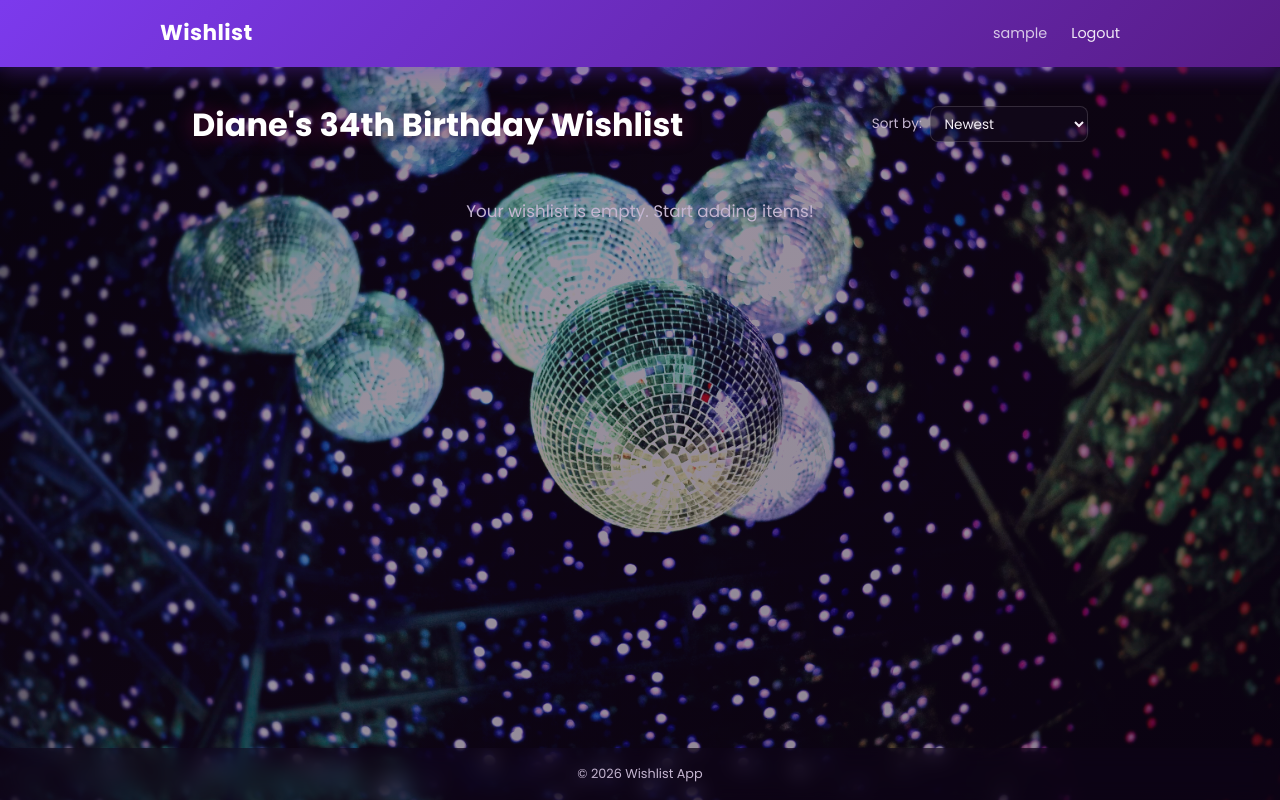
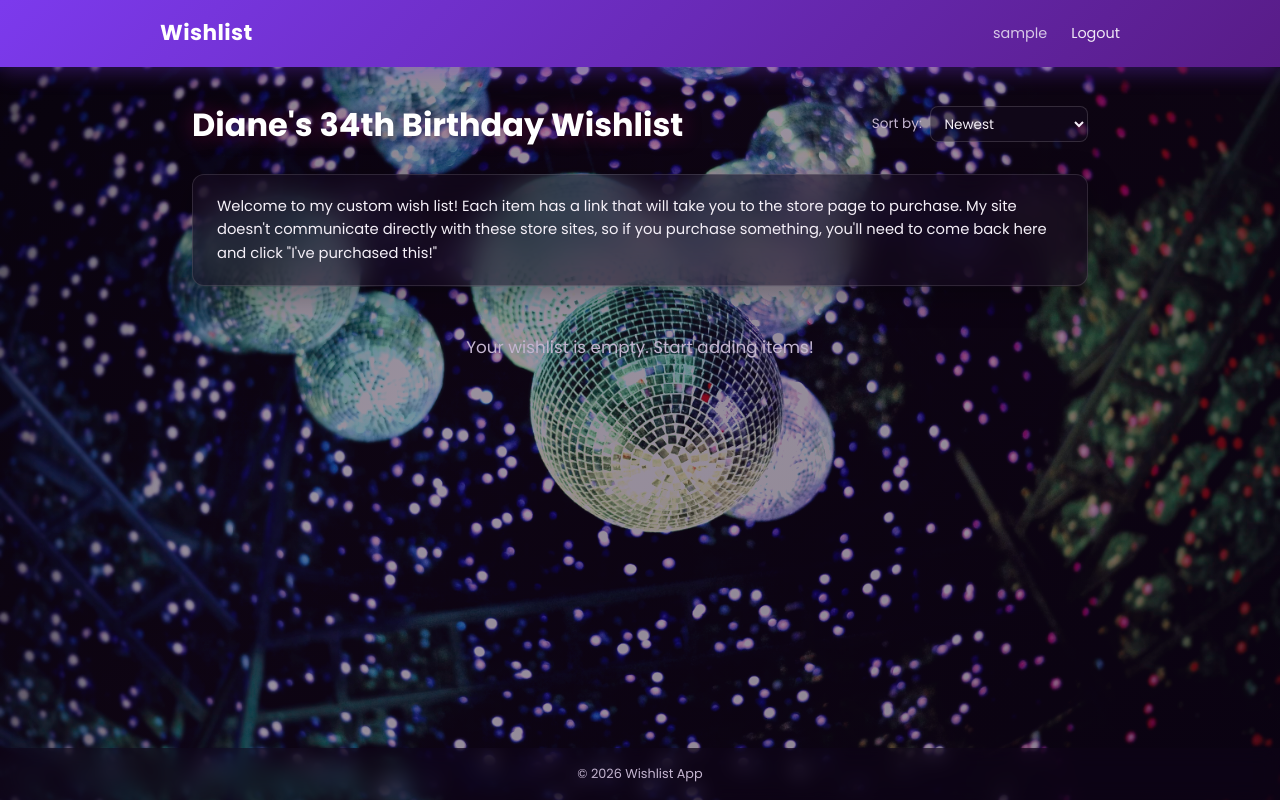
Before and after one commit to dianestephani/wishlist, a Django app: page / in a window 1280 px wide. Run offline with Django 5.2, Linux system fonts and the light colour scheme; the visitor is signed in with stand-in values (Sample User, id 1); data that the repository does not hold is empty.

```diff
--- a/static/css/style.css
+++ b/static/css/style.css
@@ -253,6 +253,22 @@ footer {
 .sort-form label {
     font-size: 0.85rem;
     color: var(--text-muted);
+}
+
+.welcome-message {
+    background: var(--glass-bg);
+    backdrop-filter: blur(16px);
+    border: 1px solid var(--glass-border);
+    border-radius: var(--radius);
+    box-shadow: var(--glass-shadow);
+    padding: 1.25rem 1.5rem;
+    margin-bottom: 1.5rem;
+}
+
+.welcome-message p {
+    color: var(--text);
+    font-size: 0.92rem;
+    line-height: 1.6;
 }
 
 .sort-form select {
--- a/templates/wishlist/index.html
+++ b/templates/wishlist/index.html
@@ -16,6 +16,10 @@
             {% endfor %}
         </select>
     </form>
+</div>
+
+<div class="welcome-message">
+    <p>Welcome to my custom wish list! Each item has a link that will take you to the store page to purchase. My site doesn't communicate directly with these store sites, so if you purchase something, you'll need to come back here and click "I've purchased this!"</p>
 </div>
 
 {% if items %}
```
